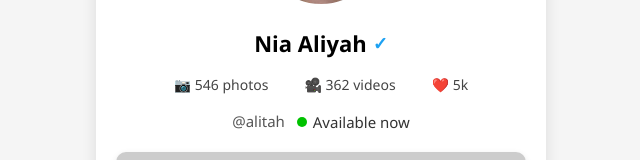
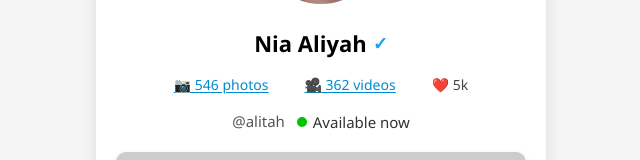
Before and after one commit to albisnaps25-ai/test2, a plain HTML site: page index.html in a window 1280 px wide. Shown: the part 302-462 px from the top of the page, without its empty margins (319-959 px from the left). Drawn offline with Linux system fonts and the light colour scheme; placeholder pictures from the web are drawn by us.

Commit message:
Update index.html

```diff
--- a/index.html
+++ b/index.html
@@ -425,6 +425,17 @@
     transform: translateY(-2px);
     box-shadow: 0 5px 15px rgba(102, 126, 234, 0.4);
   }
+
+    .blue-link {
+  color: #008acf;
+  text-decoration: underline;
+  text-underline-offset: 2px;
+  cursor: pointer;
+}
+.blue-link:hover {
+  color: #005c99;
+  background-color: #f0f9ff;
+}
   </style>
 </head>
 <body>
@@ -445,8 +456,8 @@
         <span class="verified">✓</span>
       </div>
       <div class="stats">
-        <span id="photoStats">📷 546 photos</span>
-        <span id="videoStats">🎥 362 videos</span>
+      <span id="photoStats" class="blue-link">📷 546 photos</span>
+        <span id="videoStats" class="blue-link">🎥 362 videos</span>
         <span>❤️ 5k</span>
       </div>
       <div class="handle">
```
